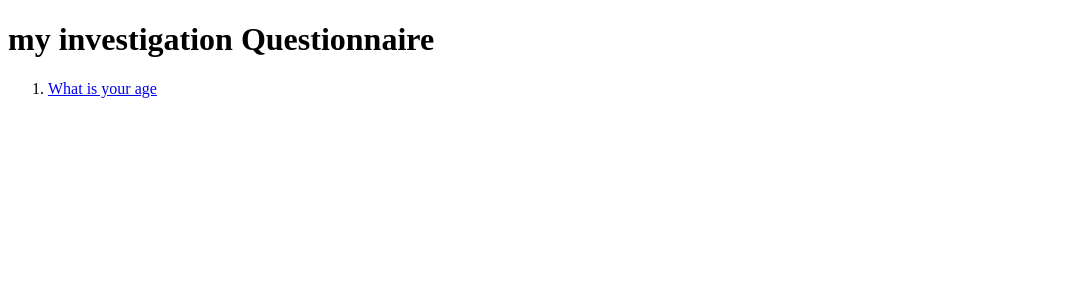
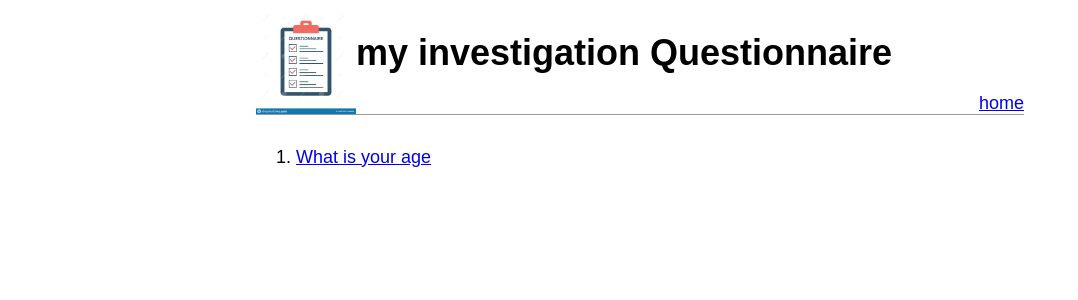
Before and after one commit to PotatoSiang/django-website-for-class-lol, a Django app: page / in a window 1280 px wide. Shown: the top 300 px of the page, without its empty margins (0-1078 px from the left). Run offline with Django 3.2, Linux system fonts and the light colour scheme; data comes from the database, SQL or seed files in the repository.

Commit message:
sned help

```diff
--- a/QuestionApp/templates/QuestionApp/base.html
+++ b/QuestionApp/templates/QuestionApp/base.html
@@ -1,13 +1,25 @@
+{% load static %}
 <!DOCTYPE html>
 <html>
     <head>
         <title>my investigation Questionnaire</title>
+        <link href="{% static 'QuestionApp/css/style.css' %}" type="text/css" rel="stylesheet">
     </head>
     <body>
-        <h1>
-            {% block header%}
-            {% endblock%}
-        </h1>
+        <header>
+            <div>
+                {% block logo %}
+                {% endblock %}
+            </div>
+            <div class="nav-left">
+                {% block header_content %}
+                {% endblock %}
+            </div>
+            <div class="nav-right">
+                <a href="{% url 'home' %}">home</a>
+            </div>
+
+        </header>
         <article>
             {% block content %}
             {% endblock %}
--- a/QuestionApp/templates/QuestionApp/detail.html
+++ b/QuestionApp/templates/QuestionApp/detail.html
@@ -1,4 +1,9 @@
 {% extends 'QuestionApp/base.html' %}
+{% load static %}
+
+{% block logo%}
+    <img class='img2' src="{% static 'QuestionApp/img/2.jpg' %}">
+{% endblock%}
 
 {% block header%}
     my investigation Questionnaire
--- a/QuestionApp/templates/QuestionApp/home.html
+++ b/QuestionApp/templates/QuestionApp/home.html
@@ -1,7 +1,14 @@
 {% extends 'QuestionApp/base.html' %}
+{% load static%}
 
-{% block header%}
+{% block logo%}
+    <img class='img1' src="{% static 'QuestionApp/img/1.jpg' %}">
+{% endblock%}
+
+{% block header_content%}
+    <h1>
     my investigation Questionnaire
+    </h1>
 {% endblock%}
 
 {% block content%}
--- a/QuestionApp/urls.py
+++ b/QuestionApp/urls.py
@@ -1,7 +1,6 @@
 from django.urls import path
 
 from .views import HomepageView, QuestionView
-
 urlpatterns = [
     path('question/<int:pk>/', QuestionView.as_view(), name='question_detail'),
     path('', HomepageView.as_view(), name='home')
--- a/static/QuestionApp/css/style.css
+++ b/static/QuestionApp/css/style.css
@@ -0,0 +1,29 @@
+body {
+    font-family: 'Source Sans Pro', sans-serif;
+    font-size: 18px;
+    margin-left: 20%;
+    margin-right: 20%;
+}
+header {
+    border-bottom: 1px solid #999;
+    margin-bottom: 2rem;
+    display: flex;
+
+}
+.nav-left {
+    margin-right: auto;
+}
+.nav-right {
+    display: flex;
+    align-items: flex-end;
+}
+.img1 {
+    width: 100px;
+    height: auto;
+    float: left;
+}
+.img2 {
+    width: 50px;
+    height: auto;
+    float: left;
+}
```
Also changed, not shown: static/QuestionApp/img/2.jpg (added).
